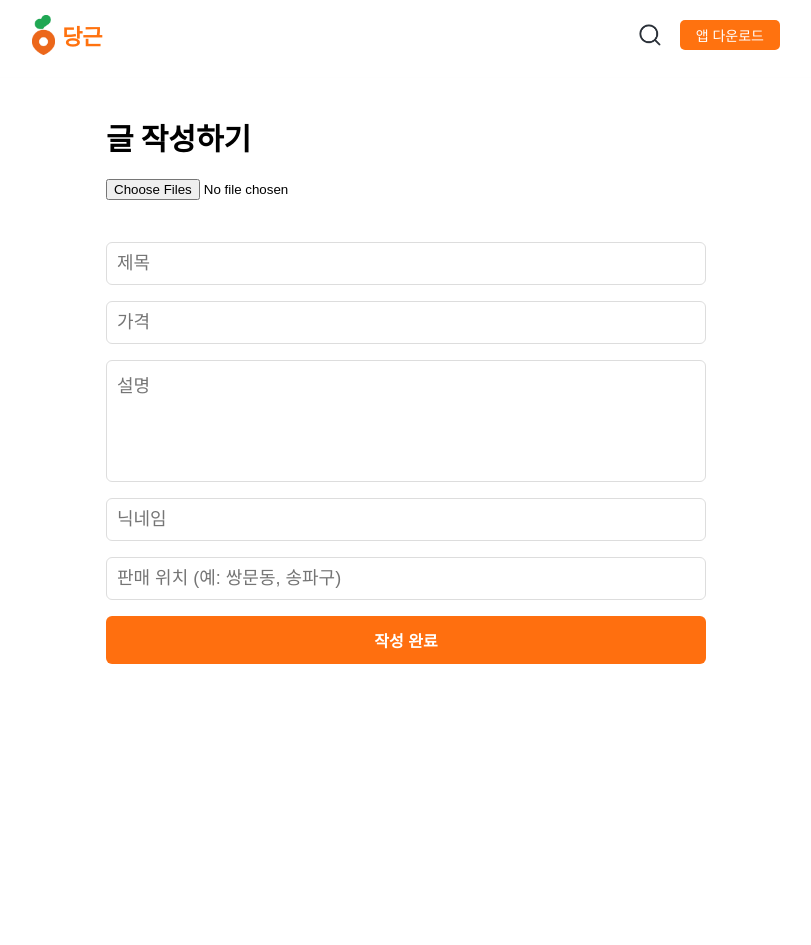
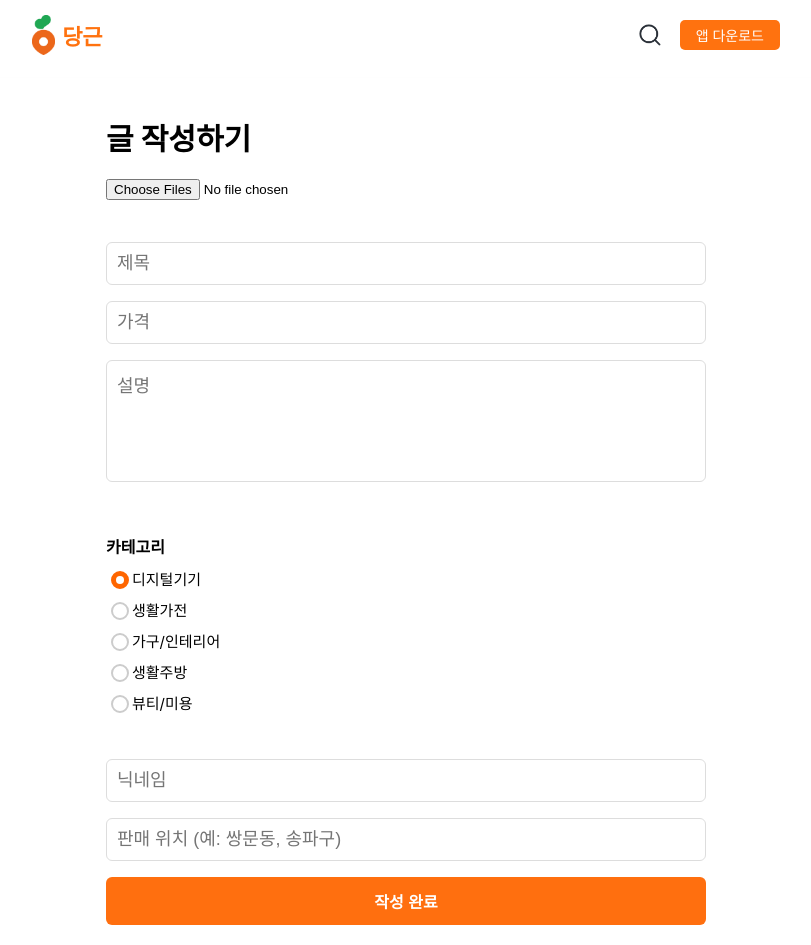
Before and after one commit to alskso/2025_StudyClone, a React (Create React App) app in the folder carrot/: page /writepage in a window 1280 px wide. Shown: the whole page, without its empty margins (234-1045 px from the left). Before the commit the page ends 800 px from the top, so only its background shows below. Built offline with nearby package versions, Linux system fonts and the light colour scheme.

Commit message:
[0930] writepage 상품 등록

```diff
--- a/carrot/src/App.tsx
+++ b/carrot/src/App.tsx
@@ -25,11 +25,22 @@ function App() {
 
   useEffect(() => {
     const stored = localStorage.getItem("products");
-    if (stored) {
-      setProducts(JSON.parse(stored));
-    } else {
-      setProducts(data.products);
+      if (stored) {
+      const parsed = JSON.parse(stored);
+      if (Array.isArray(parsed) && parsed.length > 0) {
+        // 저장된 데이터 + 더미 데이터 합치기 (중복 방지)
+        const merged = [
+          ...parsed,
+          ...data.products.filter(
+            (dummy) => !parsed.some((p: Product) => p.id === dummy.id)
+          ),
+        ];
+        setProducts(merged);
+        return;
+      }
     }
+    // 로컬스토리지에 아무 것도 없으면 더미만 세팅
+    setProducts(data.products);
   }, []);
 
   useEffect(() => {
--- a/carrot/src/components/SellingItems/SellingItems.tsx
+++ b/carrot/src/components/SellingItems/SellingItems.tsx
@@ -6,7 +6,7 @@ interface Product {
   images: string[];
   title: string;
   category: string;
-  time: string; // "1일 전", "3시간 전", "20분 전"
+  time: string;
   price: string;
   isSold?: boolean;
   seller: {
@@ -22,7 +22,6 @@ interface Props {
 export default function SellingItems({ product }: Props) {
   const navigate = useNavigate();
 
-  // ⏳ 문자열을 분 단위 숫자로 변환하는 함수
   const parseTimeToMinutes = (timeStr: string): number => {
     if (timeStr.includes("일")) {
       const days = parseInt(timeStr, 10);
--- a/carrot/src/components/SellingItemsList/SellingItemsList.tsx
+++ b/carrot/src/components/SellingItemsList/SellingItemsList.tsx
@@ -9,12 +9,13 @@ interface SellingItemsListProps {
   limit?: number;
   initialCount?: number;
   step?: number;
+  products: Product[];
 }
 
-export default function SellingItemsList({ filter, limit, initialCount = 20, step = 20 }: SellingItemsListProps) {
+export default function SellingItemsList({ filter, limit, initialCount = 20, step = 20, products}: SellingItemsListProps) {
   const filteredProducts: Product[] = filter
-    ? data.products.filter(filter)
-    : data.products;
+    ? products.filter(filter)
+    : products;
 
   const [visibleCount, setVisibleCount] = useState(initialCount);
   useEffect(() => {
--- a/carrot/src/pages/detailpage/DetailPage.tsx
+++ b/carrot/src/pages/detailpage/DetailPage.tsx
@@ -23,7 +23,7 @@ function DetailPage({ products }: DetailPageProps) {
   const zoomOut = () => setZoom((prev) => Math.max(prev - 0.2, 0.5));
 
   const { id } = useParams<{ id: string }>();
-  const product = data.products.find((p) => p.id === Number(id));
+  const product = products.find((p) => p.id === Number(id));
 
   const [currentIndex, setCurrentIndex] = useState(0);
 
@@ -151,7 +151,7 @@ function DetailPage({ products }: DetailPageProps) {
             <S.ShowMore to="/storemain">더 구경하기 &gt; </S.ShowMore>
           </S.BottomText>
           <SellingItemsList
-            filter={(p) => p.seller.name === product.seller.name}  limit={6}
+            filter={(p) => p.seller.name === product.seller.name}  limit={6} products={products}
           />
         </S.MoreHugger>
         <S.MoreHugger>
@@ -162,7 +162,7 @@ function DetailPage({ products }: DetailPageProps) {
           </S.BottomText>
           <SellingItemsList
             filter={(product) => product.views >= 50} // 조회수 50 이상만
-            limit={6}
+            limit={6} products={products}
           />
         </S.MoreHugger>
         {/* 사진 상세 모달 */}
--- a/carrot/src/pages/storemain/StoreMain.tsx
+++ b/carrot/src/pages/storemain/StoreMain.tsx
@@ -325,6 +325,7 @@ function StoreMain({
               filter={productFilter}
               initialCount={20}
               step={20}
+              products={products}
             />{" "}
           </div>{" "}
         </S.SeperationBox>{" "}
--- a/carrot/src/pages/writepage/WritePage.tsx
+++ b/carrot/src/pages/writepage/WritePage.tsx
@@ -6,6 +6,14 @@ import { Product } from "../../types";
 type Props = {
   addProduct: (p: Product) => void;
 };
+
+const CATEGORIES = [
+  "디지털기기",
+  "생활가전",
+  "가구/인테리어",
+  "생활주방",
+  "뷰티/미용",
+];
 
 function WritePage({ addProduct }: Props) {
   const [title, setTitle] = useState("");
@@ -44,7 +52,7 @@ function WritePage({ addProduct }: Props) {
       id: Date.now(),
       images: images.length > 0 ? images : ["/assets/default.png"],
       title,
-      category: "중고거래",
+      category,
       time: "방금 전",
       price: price + "원",
       description,
@@ -61,6 +69,17 @@ function WritePage({ addProduct }: Props) {
     addProduct(newProduct);
     navigate("/"); // 작성 후 메인페이지로 이동
   };
+
+  const CATEGORIES = [
+    "디지털기기",
+    "생활가전",
+    "가구/인테리어",
+    "생활주방",
+    "뷰티/미용",
+  ];
+
+  // ...
+  const [category, setCategory] = useState<string>(CATEGORIES[0]);
 
   return (
     <S.Container>
@@ -96,7 +115,22 @@ function WritePage({ addProduct }: Props) {
           value={description}
           onChange={(e) => setDescription(e.target.value)}
         />
-
+        {/*카테고리 입력*/}
+      <S.CategoryGroup>
+          <S.CategoryTitle>카테고리</S.CategoryTitle>
+          {CATEGORIES.map((c) => (
+            <S.CategoryOption key={c}>
+              <input
+                type="radio"
+                name="category"
+                value={c}
+                checked={category === c}
+                onChange={(e) => setCategory(e.target.value)}
+              />
+              {c}
+            </S.CategoryOption>
+          ))}
+        </S.CategoryGroup>
         {/* 닉네임 입력 */}
         <S.Input
           type="text"
--- a/carrot/src/pages/writepage/WritePageStyle.ts
+++ b/carrot/src/pages/writepage/WritePageStyle.ts
@@ -85,3 +85,49 @@ export const SubmitButton = styled.button`
     background-color: #e65c00;
   }
 `;
+
+export const CategoryGroup = styled.div`
+  margin: 20px 0;
+`;
+
+export const CategoryTitle = styled.p`
+  font-weight: bold;
+  margin-bottom: 10px;
+`;
+
+export const CategoryOption = styled.label`
+  display: flex;
+  align-items: center;
+  margin-bottom: 10px;
+  font-size: 15px;
+  cursor: pointer;
+
+  input {
+        appearance: none;
+        -webkit-appearance: none;
+        width: 18px;
+        height: 18px;
+        border: 2px solid #ccc;
+        border-radius: 50%;
+        cursor: pointer;
+        position: relative;
+        transition: 0.2s;
+    }
+
+  input:checked {
+        border-color: #ff6600;
+        background-color: #ff6600;
+    }
+
+    input:checked::after {
+        content: "";
+        position: absolute;
+        width: 8px;
+        height: 8px;
+        top: 50%;
+        left: 50%;
+        transform: translate(-50%, -50%);
+        background: #fff;
+        border-radius: 50%;
+    }
+`;
```
